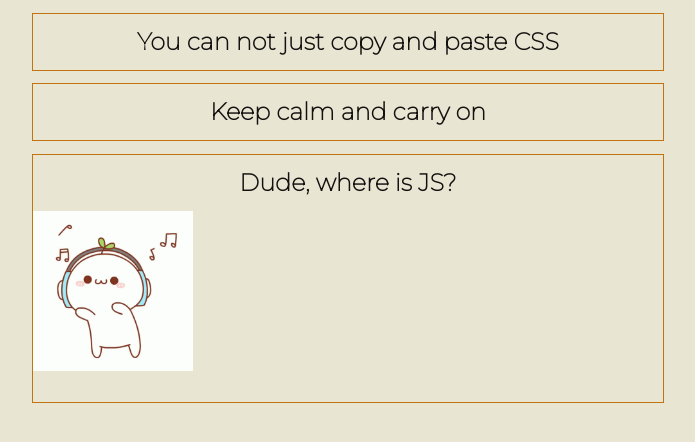
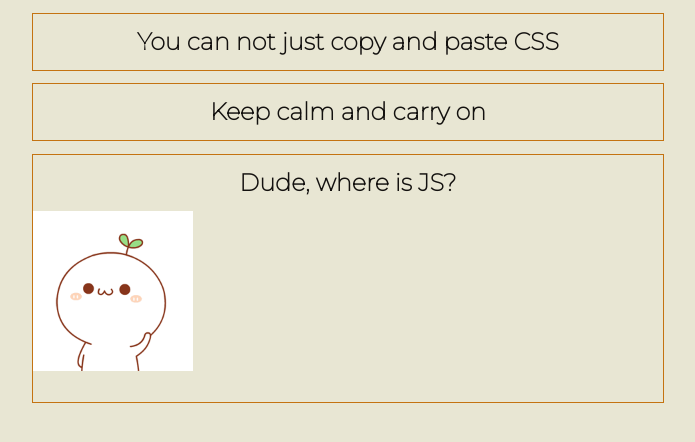
Before and after one commit to MarinaSB0915/cssBayan, a plain HTML site: page cssBayan/index.html in a window 1280 px wide. Both pictures are taken after a click on the label "Dude, where is JS?". Shown: the whole page, without its empty margins (292-987 px from the left). Drawn offline with Linux system fonts and the light colour scheme.

Commit message:
fix: change image (Mon, Mar 13, 2023 12:33:34 AM)

```diff
--- a/cssBayan/index.html
+++ b/cssBayan/index.html
@@ -34,7 +34,7 @@
       <input class="bayan-input" type="checkbox" name="bayan" id="bayan-3">
       <label class="bayan-title" for="bayan-3">Dude, where is JS?</label>
       <div class="bayan-img">
-      <img src="dance.gif" alt="photo_hi">
+      <img src="where.gif" alt="photo_hi">
       </div>
     </div>
   </div>
```
